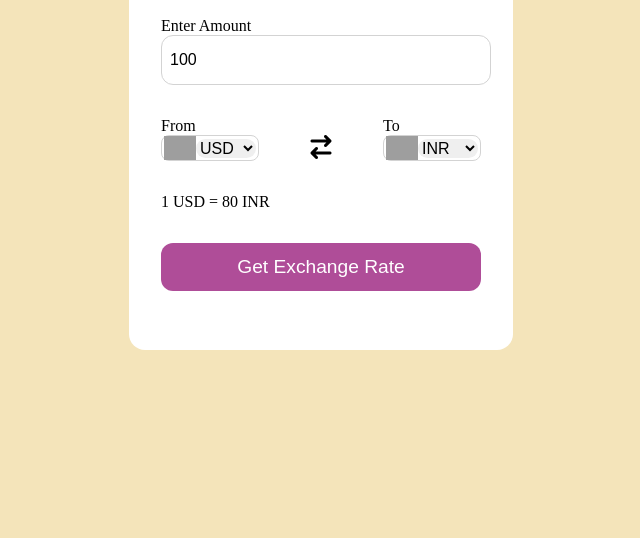
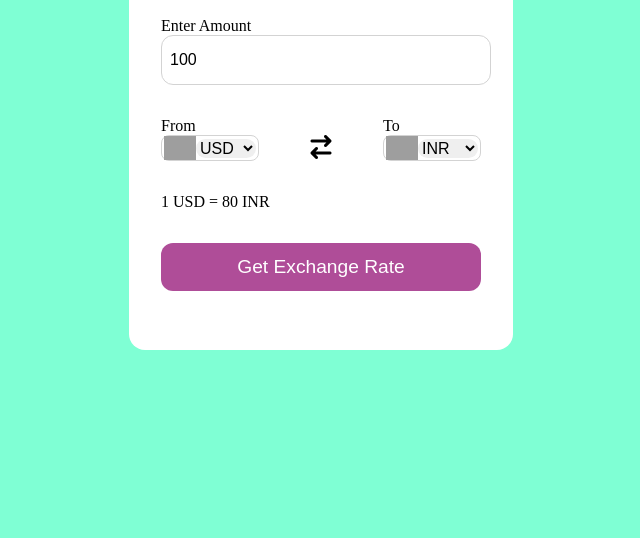
Before and after one commit to chetan-0707/Currancy-Converter, a plain HTML site: page index.html in a window 1280 px wide. Shown: the part 262-800 px from the top of the page, without its empty margins (319-959 px from the left). Drawn offline with Linux system fonts and the light colour scheme; no server answers; grey boxes are pictures that could not be loaded.

Commit message:
Changed Background Color

```diff
--- a/style.css
+++ b/style.css
@@ -8,7 +8,8 @@ body{
     justify-content: center;
     align-items: center;
     min-height: 100vh;
-    background-color: #f4e4ba;
+    /* background-color: #f4e4ba; */
+    background-color: aquamarine;
 }
 
 .container{
```
